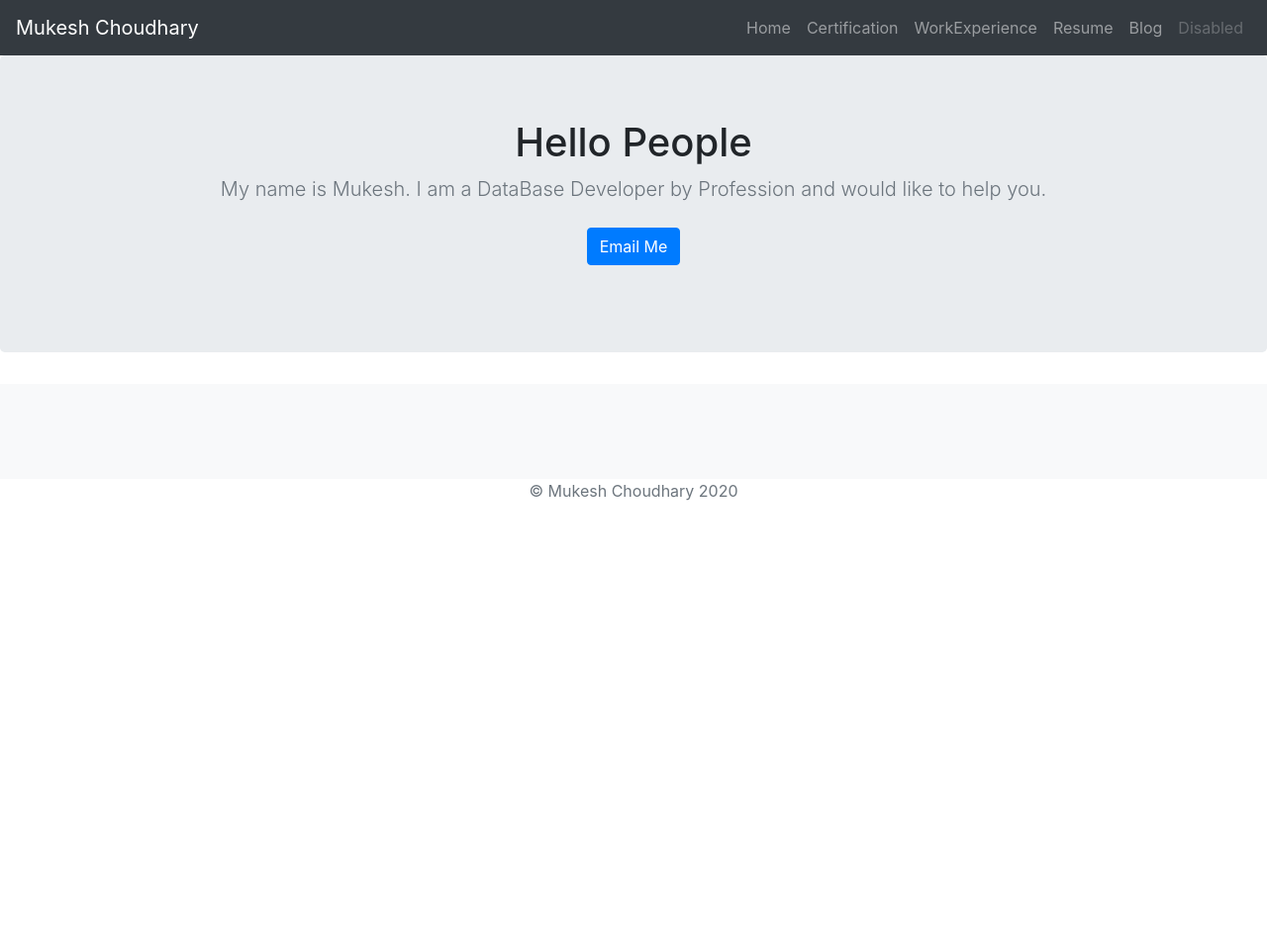
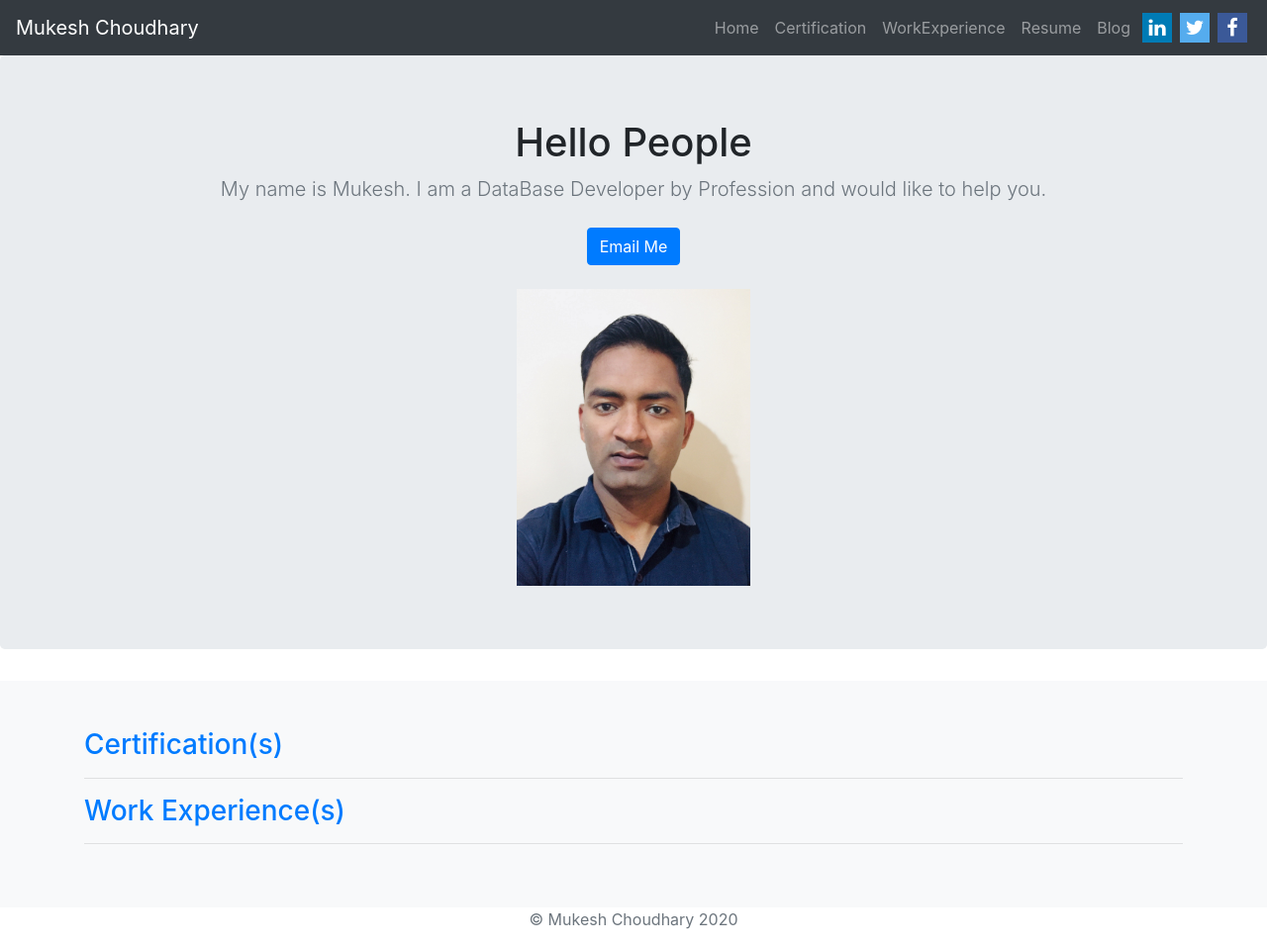
Before and after one commit to mchoudhary977/Ptf-project, a Django app: page / in a window 1280 px wide. Shown: the whole page at 99% size. Before the commit the page ends 506 px from the top, so only its background shows below. Run offline with Django 3.2, Linux system fonts and the light colour scheme; data that the repository does not hold is empty; some libraries are stand-ins or nearby versions.

Commit message:
Committing the changes

```diff
--- a/blog/templates/blog/allblogs.html
+++ b/blog/templates/blog/allblogs.html
@@ -7,7 +7,7 @@
   <h2>Latest Posts</h2>
   <hr />
   {% for blog in blogs.all %}
-    <a href=""><h4>{{ blog.Title }}</h4></a>
+    <a href="{% url 'detail' blog.id %}"><h4>{{ blog.Title }}</h4></a>
     {{ blog.pub_date_pretty }}
     <br />
     <img class="img-fluid" src="{{ blog.Image.url }}" height=200 width=200/>
--- a/cms/templates/cms/home.html
+++ b/cms/templates/cms/home.html
@@ -1,7 +1,6 @@
 {% extends 'base.html' %}
-
 {% block content %}
-
+  {% load static %}
   <section class="jumbotron text-center">
     <div class="container">
       <h1>Hello People</h1>
@@ -9,37 +8,48 @@
       <p>
         <a href="mailto:mchoudhary977@gmail.com" class="btn btn-primary my-2">Email Me</a>
       </p>
+      <img src="{% static '23307.jpg' %}" height=300 />
     </div>
   </section>
 
   <div class="album py-5 bg-light">
     <div class="container">
-
+      <h3><a href="{% url 'allcerts' %}">Certification(s)</a></h3>
+      <hr />
       <div class="row">
         {% for cert in certificates.all %}
         <div class="col-md-4">
+          <a href="{% url 'certdetail' cert.id %}">
           <div class="card mb-4 shadow-sm">
-            <img class="card-img-top" src="{{ cert.CertificateBadge.url }}"  />
+            <img class="card-img-top" src="{{ cert.CertificateBadge.url }}" height=300 width=200 />
             <div class="card-body">
               <p class="card-text">{{ cert.Title }}</p>
 
             </div>
           </div>
+          </a>
         </div>
         {% endfor %}
       </div>
 
+      <h3><a href="{% url 'allwork' %}">Work Experience(s)</a></h3>
+      <hr />
       <div class="row">
         {% for we in workexp.all %}
         <div class="col-md-4">
+          <!-- <a href="{% url 'workdetail' workdetail.id %" >WorkLink</a>-->
+
           <div class="card mb-4 shadow-sm">
+            <a href="{% url 'allwork' %}">
             <img class="card-img-top" src="{{ we.ProjectLogo.url }}"  />
             <div class="card-body">
               <p class="card-text">{{ we.ProjectTitle }}</p>
 
             </div>
           </div>
+
         </div>
+
         {% endfor %}
       </div>
 
--- /dev/null
+++ b/cms/urls.py
@@ -0,0 +1,10 @@
+#adding for cert details sectino (step-2)
+from django.urls import path, include
+
+from . import views
+
+urlpatterns = [
+    path('', views.allcerts, name='allcerts'),
+    #To have detailed view of each blog using blog id (step-1)
+    path('<int:cert_id>/',views.certdetail,name='certdetail'),
+]
--- a/cms/views.py
+++ b/cms/views.py
@@ -1,4 +1,4 @@
-from django.shortcuts import render
+from django.shortcuts import render, get_object_or_404
 
 from .models import Certificate
 from we.models import WorkExp
@@ -9,3 +9,12 @@ def home(request):
     workexp = WorkExp.objects
     certificates = Certificate.objects
     return render(request,'cms/home.html',{'certificates':certificates,'workexp':workexp})
+
+def allcerts(request):
+    certs = Certificate.objects
+    return render(request,'cms/allcerts.html',{'certs':certs})
+
+#To have detailed view of each blog using blog id (step-3)
+def certdetail(request, cert_id):
+    certdetail = get_object_or_404(Certificate, pk=cert_id)
+    return render(request,'cms/certdetail.html',{'certdetail':certdetail})
--- a/mcho4ptf/templates/base.html
+++ b/mcho4ptf/templates/base.html
@@ -1,17 +1,23 @@
 <!doctype html>
 <html lang="en">
   <head>
+    {% load static %}
     <meta charset="utf-8">
     <meta name="viewport" content="width=device-width, initial-scale=1, shrink-to-fit=no">
     <meta name="description" content="">
     <meta name="author" content="Mark Otto, Jacob Thornton, and Bootstrap contributors">
     <meta name="generator" content="Jekyll v3.8.6">
-    <title>Album example · Bootstrap</title>
+
+    <title>Mukesh Choudhary</title>
 
     <link rel="canonical" href="https://getbootstrap.com/docs/4.4/examples/album/">
 
     <!-- Bootstrap core CSS -->
 <link rel="stylesheet" href="https://stackpath.bootstrapcdn.com/bootstrap/4.4.1/css/bootstrap.min.css" integrity="sha384-Vkoo8x4CGsO3+Hhxv8T/Q5PaXtkKtu6ug5TOeNV6gBiFeWPGFN9MuhOf23Q9Ifjh" crossorigin="anonymous">
+
+
+		<!--Font-Awesome css-->
+		<link rel="stylesheet" href="https://cdnjs.cloudflare.com/ajax/libs/font-awesome/4.7.0/css/font-awesome.min.css">
 
     <!-- Favicons -->
 <link rel="apple-touch-icon" href="/docs/4.4/assets/img/favicons/apple-touch-icon.png" sizes="180x180">
@@ -39,6 +45,48 @@
           font-size: 3.5rem;
         }
       }
+
+      			.fa {
+      			  padding: 5px;
+      			  font-size: 20px;
+      			  width: 30px;
+      			  text-align: center;
+      			  text-decoration: none;
+      			  margin: 5px 4px;
+      			}
+
+      			.fa:hover {
+      			    opacity: 0.95;
+      			}
+
+      			.fa-facebook {
+      			  background: #3B5998;
+      			  color: white;
+      			}
+
+      			.fa-twitter {
+      			  background: #55ACEE;
+      			  color: white;
+      			}
+
+      			.fa-google {
+      			  background: #dd4b39;
+      			  color: white;
+      			}
+
+      			.fa-linkedin {
+      			  background: #007bb5;
+      			  color: white;
+      			}
+      			.fa-skype {
+      			  background: #00aff0;
+      			  color: white;
+      			}
+
+      			.fa-rss {
+      			  background: #ff6600;
+      			  color: white;
+      			}
     </style>
     <!-- Custom styles for this template -->
     <link href="album.css" rel="stylesheet">
@@ -46,29 +94,42 @@
   <body>
     <header>
       <nav class="navbar navbar-expand-lg navbar-dark bg-dark">
-        <a class="navbar-brand" href="#">Mukesh Choudhary</a>
+        <a class="navbar-brand" href="{% url 'home' %}">Mukesh Choudhary</a>
         <button class="navbar-toggler" type="button" data-toggle="collapse" data-target="#navbarNav" aria-controls="navbarNav" aria-expanded="false" aria-label="Toggle navigation">
           <span class="navbar-toggler-icon"></span>
         </button>
         <div class="collapse navbar-collapse" id="navbarNav">
           <ul class="navbar-nav ml-auto">
             <li class="nav-item">
-              <a class="nav-link" href="#">Home</a>
+              <a class="nav-link" href="{% url 'home' %}">Home</a>
             </li>
             <li class="nav-item">
-              <a class="nav-link" href="#">Certification</a>
+              <a class="nav-link" href="{% url 'allcerts' %}">Certification</a>
             </li>
             <li class="nav-item">
-              <a class="nav-link" href="#">WorkExperience</a>
+              <a class="nav-link" href="{% url 'allwork' %}">WorkExperience</a>
             </li>
             <li class="nav-item">
-              <a class="nav-link" href="#">Resume</a>
+              <a class="nav-link" href="{% static 'Resume.pdf' %}" target="_blank">Resume</a>
             </li>
             <li class="nav-item">
-              <a class="nav-link" href="#">Blog</a>
+              <a class="nav-link" href="{% url 'allblogs' %}">Blog</a>
             </li>
             <li class="nav-item">
-              <a class="nav-link disabled" href="#" tabindex="-1" aria-disabled="true">Disabled</a>
+                <a class="fa fa-linkedin" href="https://linkedin.com/in/mukesh-choudhary-9b033470/" target="_blank"></a>
+              <!--<a class="nav-link" href="{% static 'Resume.pdf' %}">LinkedIn</a> -->
+            </li>
+            <li class="nav-item">
+              <a class="fa fa-twitter" href="https://twitter.com/mchoudhary977" target="_blank"></a>
+              <!--
+              <a class="nav-link" href="{% static 'Resume.pdf' %}">Twitter</a>
+            -->
+            </li>
+            <li class="nav-item">
+              <a class="fa fa-facebook" href="https://www.facebook.com/mukesh.choudhary.39750121/" target="_blank"></a>
+              <!--
+              <a class="nav-link" href="{% static 'Resume.pdf' %}">Facebook</a>
+            -->
             </li>
           </ul>
         </div>
--- a/mcho4ptf/urls.py
+++ b/mcho4ptf/urls.py
@@ -18,9 +18,16 @@ from django.urls import path, include
 from django.conf import settings
 from django.conf.urls.static import static
 import cms.views
+import we.views
 
 urlpatterns = [
     path('admin/', admin.site.urls),
     path('',cms.views.home, name='home'),
     path('blog/',include('blog.urls')),
+    #Adding for cert details section (step-1)
+    path('cms/', include('cms.urls')),
+
+    #Adding for workexp details section (step-1)
+    path('we/', include('we.urls')),
 ] + static(settings.MEDIA_URL, document_root=settings.MEDIA_ROOT)
+#] + static(settings.STATIC_URL, document_root=settings.STATIC_ROOT)
--- /dev/null
+++ b/we/urls.py
@@ -0,0 +1,10 @@
+#adding for work details sectino (step-2)
+from django.urls import path, include
+
+from . import views
+
+urlpatterns = [
+    path('', views.allwork, name='allwork'),
+    #To have detailed view of each woek experience using work id (step-1)
+    path('<int:work_id>/',views.workdetail,name='workdetail'),
+]
```
Also changed, not shown: blog/templates/blog/blogdetail.html (+4 -13 lines), cms/templates/cms/allcerts.html (added, +21 -0 lines), cms/templates/cms/certdetail.html (added, +13 -0 lines), mcho4ptf/settings.py (+20 -11 lines), we/templates/we/allwork.html (added, +21 -0 lines), we/templates/we/workdetail.html (added, +18 -0 lines), we/views.py (+12 -1 lines), mcho4ptf/static/23307.jpg (added), 1 other file.
